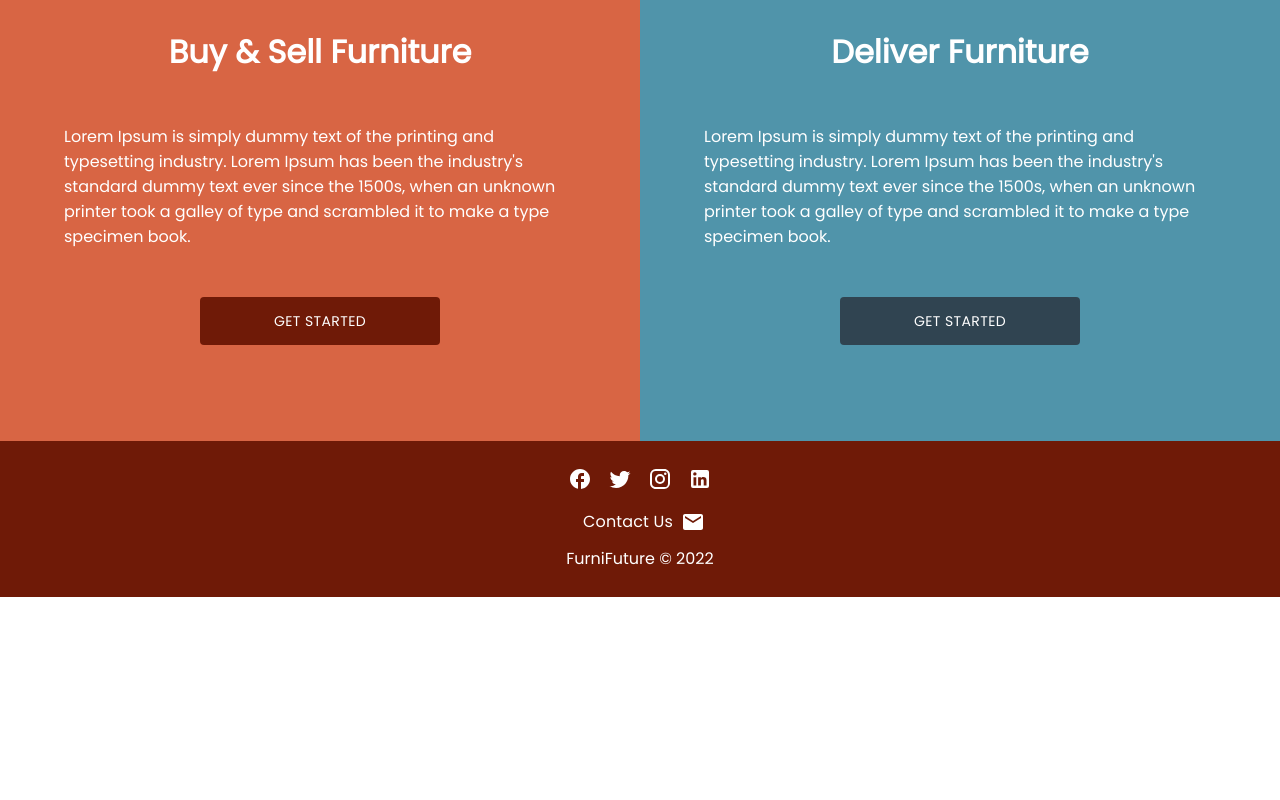
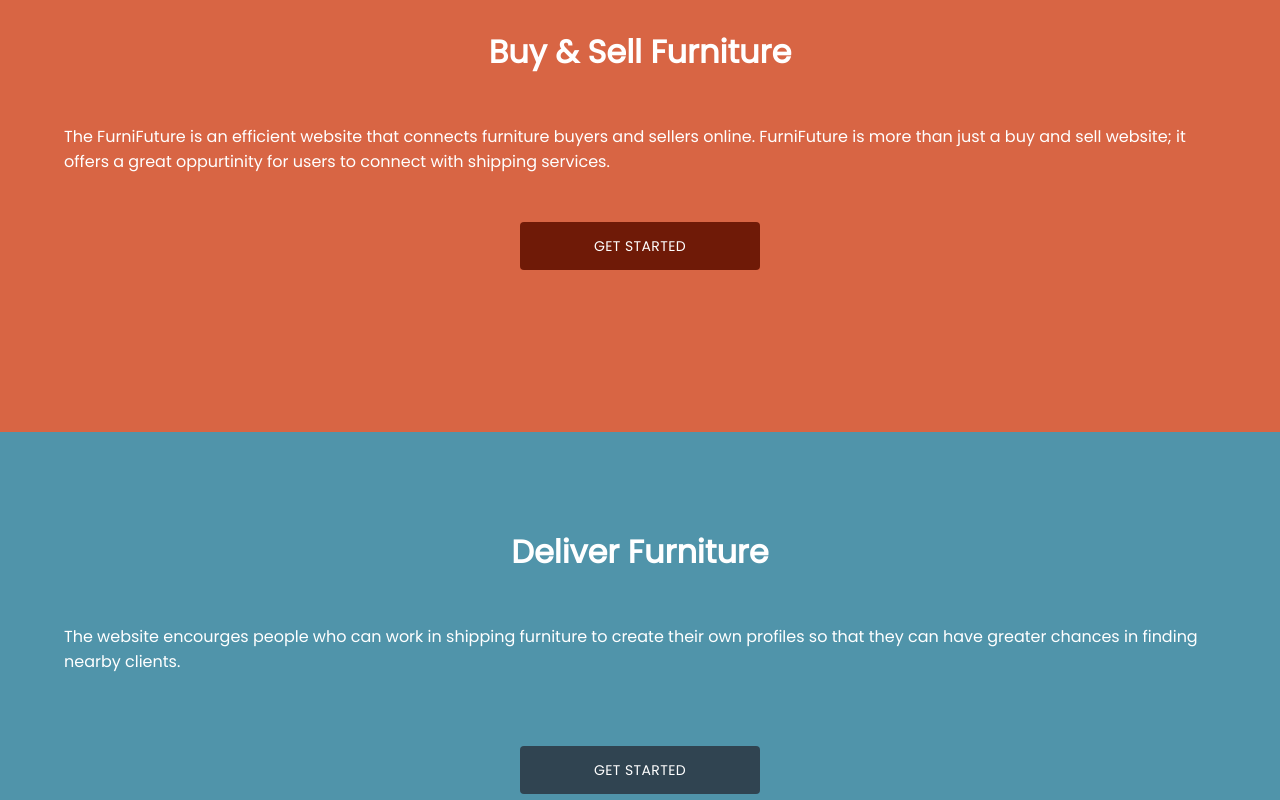
Before and after one commit to AhmadNourelddine/furnifuture, a React (Create React App) app: page / in a window 1280 px wide. Shown: the part 580-1380 px from the top of the page. Before the commit the page ends 1177 px from the top, so only its background shows below. Built offline with nearby package versions, Linux system fonts and the light colour scheme; no server answers.

Commit message:
remove lorem ipsum + fixes in design

```diff
--- a/src/components/aboutHome/index.js
+++ b/src/components/aboutHome/index.js
@@ -1,43 +1,69 @@
-import { Button, Typography } from '@mui/material';
-import React from 'react';
-import { useDispatch, useSelector } from 'react-redux';
-import { Link, useNavigate } from 'react-router-dom';
-import { openLogInModal, openCreateShippingProfileModal } from '../../redux/actions/modal';
+import { Button, Typography, Grid } from "@mui/material";
+import React from "react";
+import { useDispatch, useSelector } from "react-redux";
+import { Link } from "react-router-dom";
+import {
+  openLogInModal,
+  openCreateShippingProfileModal,
+} from "../../redux/actions/modal";
 
-import '../../css/aboutHome/aboutHome.css';
+import "../../css/aboutHome/aboutHome.css";
 
-const AboutHome = ()=>{
-
+const AboutHome = () => {
   const dispatch = useDispatch();
 
-    const loggedIn = useSelector(state=>state.authReducer);
-    let shippingUser = useSelector(state=> state.authShippingReducer);
+  const loggedIn = useSelector((state) => state.authReducer);
+  let shippingUser = useSelector((state) => state.authShippingReducer);
 
-    return(
-        <div id='about-page-home'>
-            <div id='about-welcome'>
-                <Typography className="about-welcome-to-the">WELCOME TO THE </Typography>
-                <Typography className="about-welcome-furnifuture">&nbsp; FURNIFUTURE </Typography>
+  return (
+    <div id="about-page-home">
+      <div id="about-welcome">
+        <Typography className="about-welcome-to-the">
+          WELCOME TO THE{" "}
+        </Typography>
+        <Typography className="about-welcome-furnifuture">
+          &nbsp; FURNIFUTURE{" "}
+        </Typography>
       </div>
-            <div id='about-getstarted'>
-                <div id='about-buy-sell-getstarted'>
+      <div id="about-getstarted">
+        <Grid md={6} sm={12} id="about-buy-sell-getstarted">
           <p className="getstarted-title">Buy & Sell Furniture</p>
-                    <p className="getstarted-description">Lorem Ipsum is simply dummy text of the printing and typesetting industry. Lorem Ipsum has been the industry's standard dummy text ever since the 1500s, when an unknown printer took a galley of type and scrambled it to make a type specimen book.</p>
+          <p className="getstarted-description">
+            The FurniFuture is an efficient website that connects furniture
+            buyers and sellers online. FurniFuture is more than just a buy and
+            sell website; it offers a great oppurtinity for users to connect
+            with shipping services.
+          </p>
           <Button
-                    onClick={()=>{!loggedIn && dispatch(openLogInModal())}}
-                    component={Link} to={loggedIn && !shippingUser && '/buy'}
-                    className="getstarted-buysell-button">Get Started</Button>
-                </div>
-                <div id='about-deliver-getstarted'>
+            onClick={() => {
+              !loggedIn && dispatch(openLogInModal());
+            }}
+            component={Link}
+            to={loggedIn && !shippingUser && "/buy"}
+            className="getstarted-buysell-button"
+          >
+            Get Started
+          </Button>
+        </Grid>
+        <Grid md={6} sm={12} id="about-deliver-getstarted">
           <p className="getstarted-title">Deliver Furniture</p>
-                    <p className="getstarted-description">Lorem Ipsum is simply dummy text of the printing and typesetting industry. Lorem Ipsum has been the industry's standard dummy text ever since the 1500s, when an unknown printer took a galley of type and scrambled it to make a type specimen book.</p>
+          <p className="getstarted-description">
+            The website encourges people who can work in shipping furniture to
+            create their own profiles so that they can have greater chances in
+            finding nearby clients.
+          </p>
           <Button
-                    onClick={()=>{!shippingUser && dispatch(openCreateShippingProfileModal())}}
-                    className="getstarted-delivery-button">Get Started</Button>
-                </div>
+            onClick={() => {
+              !shippingUser && dispatch(openCreateShippingProfileModal());
+            }}
+            className="getstarted-delivery-button"
+          >
+            Get Started
+          </Button>
+        </Grid>
       </div>
     </div>
   );
-}
+};
 
 export default AboutHome;
--- a/src/css/aboutHome/aboutHome.css
+++ b/src/css/aboutHome/aboutHome.css
@@ -23,11 +23,22 @@
 }
 #about-getstarted {
   display: flex;
+  flex-wrap: wrap;
 }
+
+#about-buy-sell-getstarted {
+  height: 500px;
+}
+
+#about-deliver-getstarted {
+  height: 500px;
+}
+
 .getstarted-title {
   font-size: 2rem;
   font-weight: 900;
 }
+
 .getstarted-buysell-button {
   background-color: #6f1a07 !important;
   color: white !important;
@@ -40,12 +51,12 @@
   color: white !important;
   height: 3rem !important;
   width: 15rem !important;
-  margin: 2rem !important;
+  margin: 3.5rem 2rem 2rem !important;
 }
 #about-buy-sell-getstarted {
   display: flex;
   flex-direction: column;
-  justify-content: center;
+  justify-content: flex-start;
   align-items: center;
   background-color: #d86544;
   color: white;
@@ -55,9 +66,16 @@
 #about-deliver-getstarted {
   display: flex;
   flex-direction: column;
-  justify-content: center;
+  justify-content: flex-start;
   align-items: center;
   background-color: #5094aa;
   color: white;
   padding: 5%;
 }
+
+.getstarted-description {
+  overflow: initial;
+  display: -webkit-box;
+  -webkit-line-clamp: 4;
+  -webkit-box-orient: vertical;
+}
```
Lines whose indentation alone changed are shown as unchanged.
